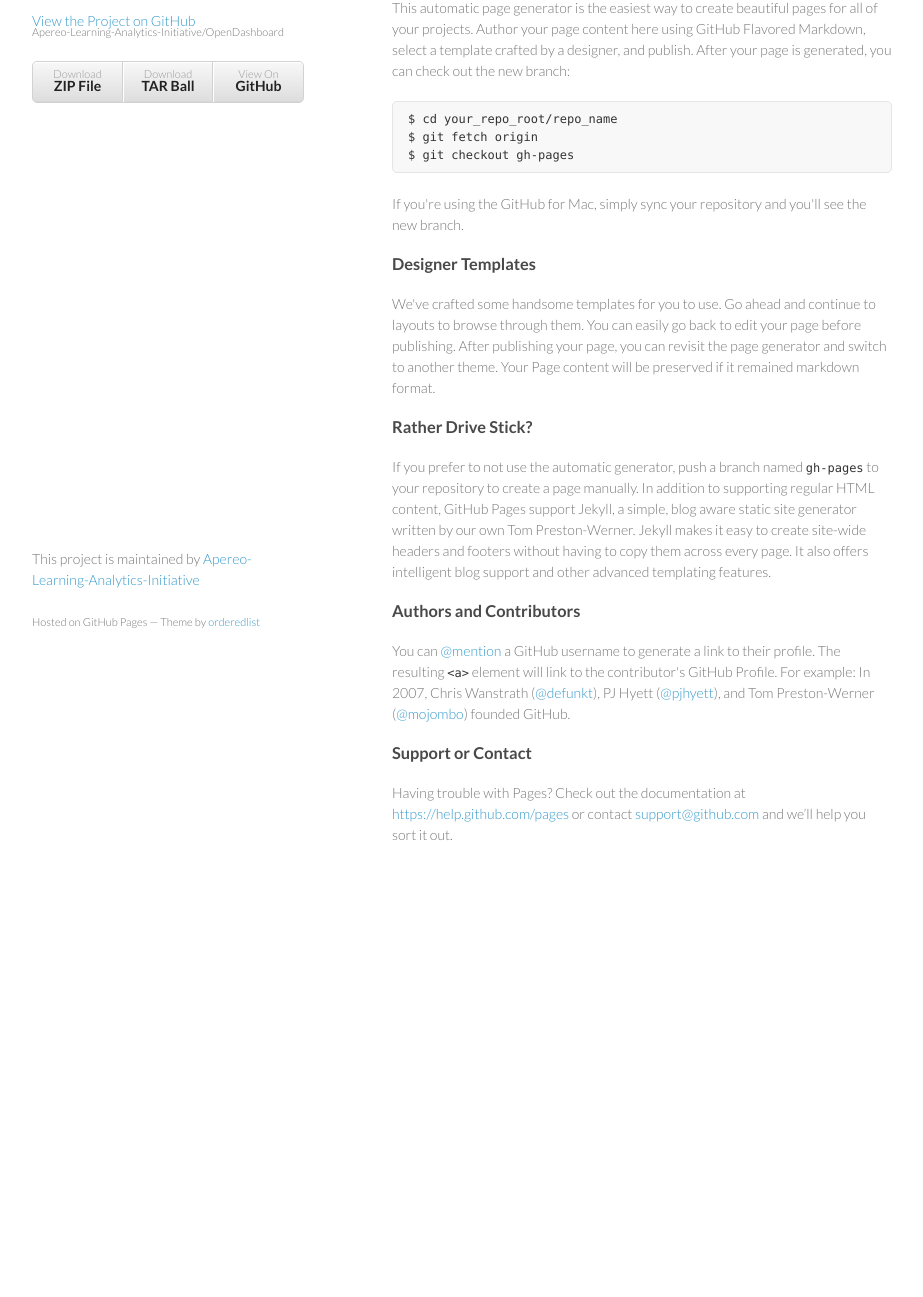
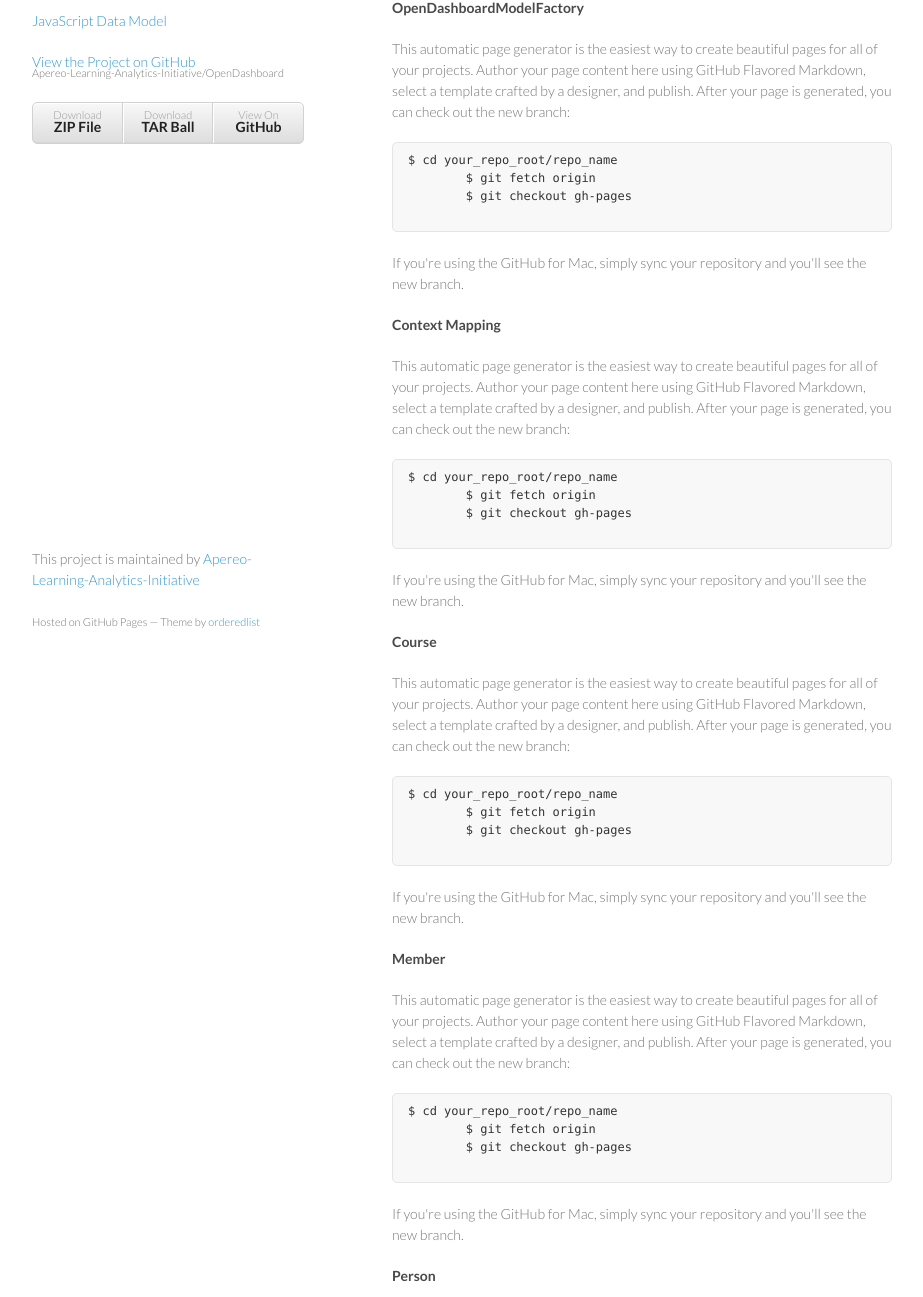
Before and after one commit to Apereo-Learning-Analytics-Initiative/OpenDashboard-legacy, a plain HTML site: page index.html in a window 1280 px wide. Shown: the part 99-1396 px from the top of the page, without its empty margins (178-1101 px from the left). Before the commit the page ends 1014 px from the top, so only its background shows below. Drawn offline with Linux system fonts and the light colour scheme.

Commit message:
early draft model

```diff
--- a/index.html
+++ b/index.html
@@ -17,9 +17,12 @@
       <header>
         <h1>OpenDashboard</h1>
         <p></p>
-
+        <p class="view">
+            <a href="#js-model">
+            JavaScript Data Model
+            </a>
+        </p>
         <p class="view"><a href="https://github.com/Apereo-Learning-Analytics-Initiative/OpenDashboard">View the Project on GitHub <small>Apereo-Learning-Analytics-Initiative/OpenDashboard</small></a></p>
-
 
         <ul>
           <li><a href="https://github.com/Apereo-Learning-Analytics-Initiative/OpenDashboard/zipball/master">Download <strong>ZIP File</strong></a></li>
@@ -29,7 +32,75 @@
       </header>
       <section>
         <h3>
-<a id="welcome-to-github-pages" class="anchor" href="#welcome-to-github-pages" aria-hidden="true"><span class="octicon octicon-link"></span></a>Welcome to GitHub Pages.</h3>
+            <a id="js-model" class="anchor" href="#js-model" aria-hidden="true"><span class="octicon octicon-link"></span></a>JavaScript Data Model
+        </h3>
+        <h4>OpenDashboardModelFactory</h4>
+
+        <p>This automatic page generator is the easiest way to create beautiful pages for all of your projects. Author your page content here using GitHub Flavored Markdown, select a template crafted by a designer, and publish. After your page is generated, you can check out the new branch:</p>
+
+        <pre><code>$ cd your_repo_root/repo_name
+        $ git fetch origin
+        $ git checkout gh-pages
+        </code></pre>
+
+        <p>If you're using the GitHub for Mac, simply sync your repository and you'll see the new branch.</p>
+
+        <h4>Context Mapping</h4>
+
+        <p>This automatic page generator is the easiest way to create beautiful pages for all of your projects. Author your page content here using GitHub Flavored Markdown, select a template crafted by a designer, and publish. After your page is generated, you can check out the new branch:</p>
+
+        <pre><code>$ cd your_repo_root/repo_name
+        $ git fetch origin
+        $ git checkout gh-pages
+        </code></pre>
+
+        <p>If you're using the GitHub for Mac, simply sync your repository and you'll see the new branch.</p>
+
+         <h4>Course</h4>
+
+        <p>This automatic page generator is the easiest way to create beautiful pages for all of your projects. Author your page content here using GitHub Flavored Markdown, select a template crafted by a designer, and publish. After your page is generated, you can check out the new branch:</p>
+
+        <pre><code>$ cd your_repo_root/repo_name
+        $ git fetch origin
+        $ git checkout gh-pages
+        </code></pre>
+
+        <p>If you're using the GitHub for Mac, simply sync your repository and you'll see the new branch.</p>
+
+        <h4>Member</h4>
+
+        <p>This automatic page generator is the easiest way to create beautiful pages for all of your projects. Author your page content here using GitHub Flavored Markdown, select a template crafted by a designer, and publish. After your page is generated, you can check out the new branch:</p>
+
+        <pre><code>$ cd your_repo_root/repo_name
+        $ git fetch origin
+        $ git checkout gh-pages
+        </code></pre>
+
+        <p>If you're using the GitHub for Mac, simply sync your repository and you'll see the new branch.</p>
+
+        <h4>Person</h4>
+
+        <p>This automatic page generator is the easiest way to create beautiful pages for all of your projects. Author your page content here using GitHub Flavored Markdown, select a template crafted by a designer, and publish. After your page is generated, you can check out the new branch:</p>
+
+        <pre><code>$ cd your_repo_root/repo_name
+        $ git fetch origin
+        $ git checkout gh-pages
+        </code></pre>
+
+        <p>If you're using the GitHub for Mac, simply sync your repository and you'll see the new branch.</p>
+
+        <h4>Demographics</h4>
+
+        <p>This automatic page generator is the easiest way to create beautiful pages for all of your projects. Author your page content here using GitHub Flavored Markdown, select a template crafted by a designer, and publish. After your page is generated, you can check out the new branch:</p>
+
+        <pre><code>$ cd your_repo_root/repo_name
+        $ git fetch origin
+        $ git checkout gh-pages
+        </code></pre>
+
+        <p>If you're using the GitHub for Mac, simply sync your repository and you'll see the new branch.</p>
+
+        <h4>Event</h4>
 
         <p>This automatic page generator is the easiest way to create beautiful pages for all of your projects. Author your page content here using GitHub Flavored Markdown, select a template crafted by a designer, and publish. After your page is generated, you can check out the new branch:</p>
 
```
Also changed, not shown: js-model.html (added, +1 -0 lines), 1 other file. Lines whose indentation alone changed are shown as unchanged.
